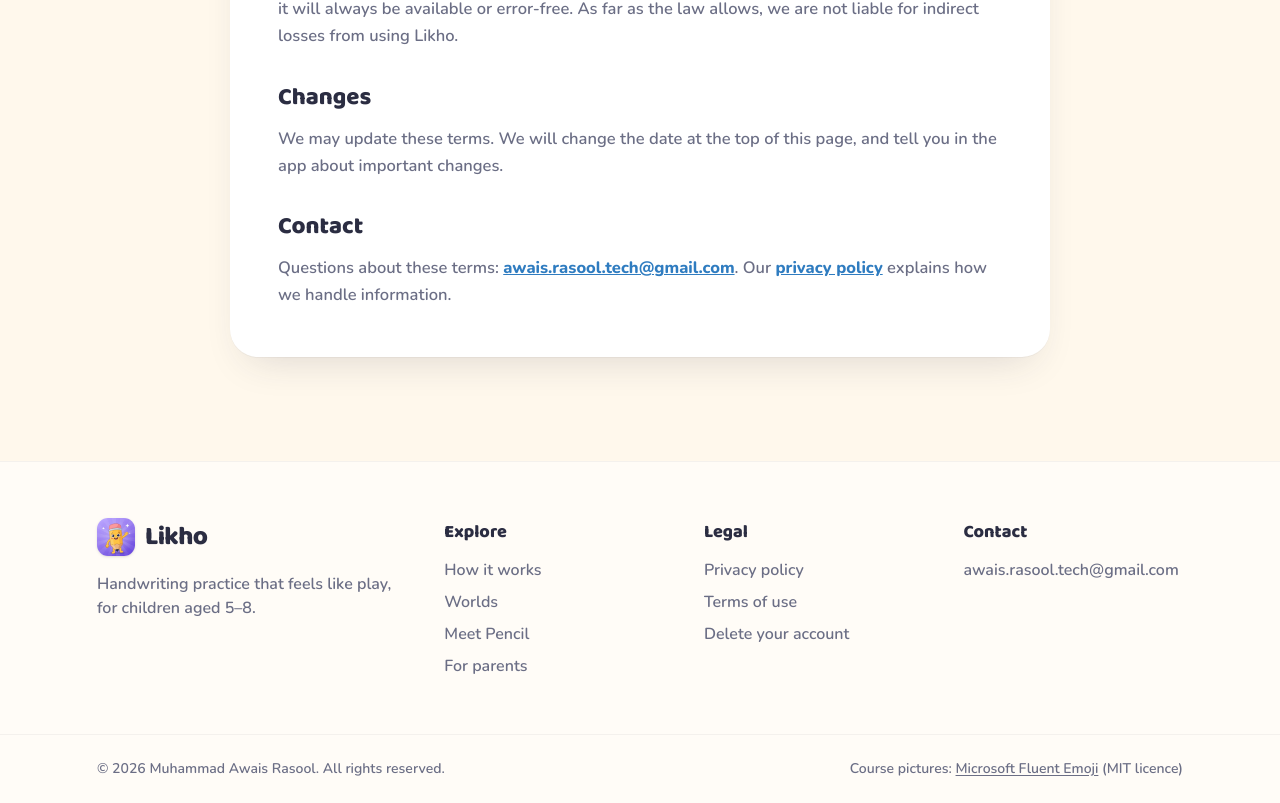
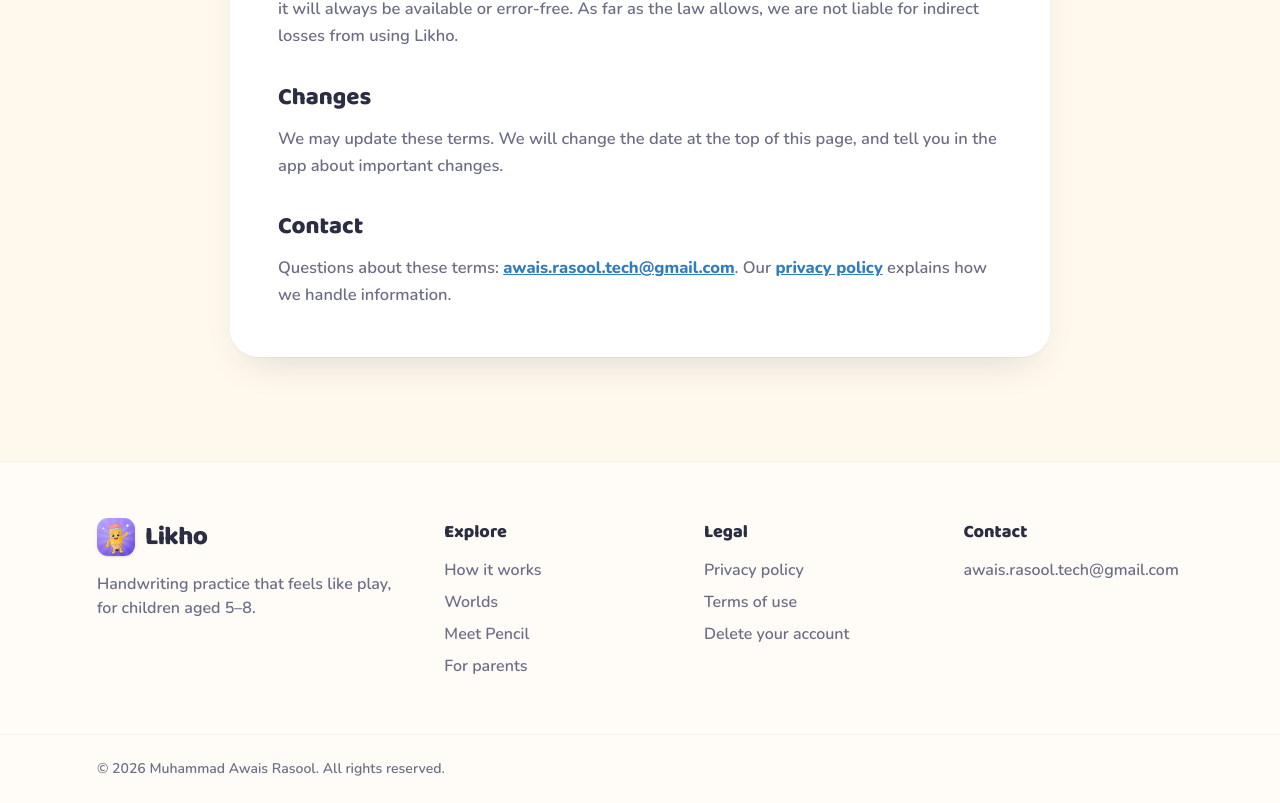
Before and after one commit to M-awais-rasool/Likho-App, a Next.js app in the folder landing/: page /terms in a window 1280 px wide. Shown: the part 1297-2100 px from the top of the page. Built offline with nearby package versions, Linux system fonts and the light colour scheme; no server answers; a web font is replaced by a local one.

Commit message:
chore(landing): remove the course pictures credit from the footer

```diff
--- a/landing/src/components/Footer.tsx
+++ b/landing/src/components/Footer.tsx
@@ -54,13 +54,6 @@ export function Footer() {
           <p>
             © {new Date().getFullYear()} {site.developer}. All rights reserved.
           </p>
-          <p>
-            Course pictures:{" "}
-            <a href="https://github.com/microsoft/fluentui-emoji" className="underline underline-offset-2 hover:text-ink" target="_blank" rel="noopener noreferrer">
-              Microsoft Fluent Emoji
-            </a>{" "}
-            (MIT licence)
-          </p>
         </div>
       </div>
     </footer>
```
